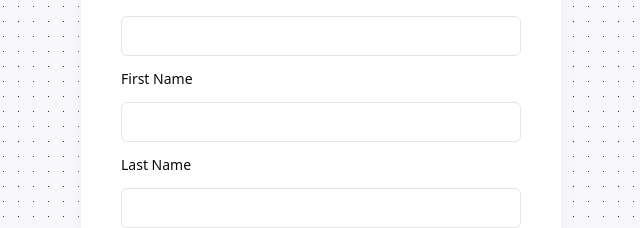
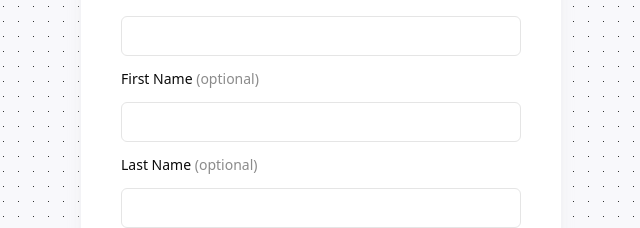
Before and after one commit to ashcbrd/journal-sentiment-analyzer-students, a Next.js app: page /auth in a window 1280 px wide. Both pictures are taken after a click on the tab "Register". Shown: the part 286-514 px from the top of the page, without its empty margins (319-959 px from the left). Built offline with nearby package versions, Linux system fonts and the light colour scheme.

Commit message:
fix: optional fullname

```diff
--- a/components/form-client.tsx
+++ b/components/form-client.tsx
@@ -94,7 +94,9 @@ const FormClient: React.FC<FormClientProps> = ({ name }) => {
               required
               className="p-2 px-3"
             />
-            <Label htmlFor="firstName">First Name</Label>
+            <Label htmlFor="firstName">
+              First Name <span className="text-primary/50">(optional)</span>
+            </Label>
             <Input
               type="text"
               name="firstName"
@@ -102,7 +104,9 @@ const FormClient: React.FC<FormClientProps> = ({ name }) => {
               onChange={handleChange}
               className="p-2 px-3"
             />
-            <Label htmlFor="lastName">Last Name</Label>
+            <Label htmlFor="lastName">
+              Last Name <span className="text-primary/50">(optional)</span>
+            </Label>
             <Input
               type="text"
               name="lastName"
```
